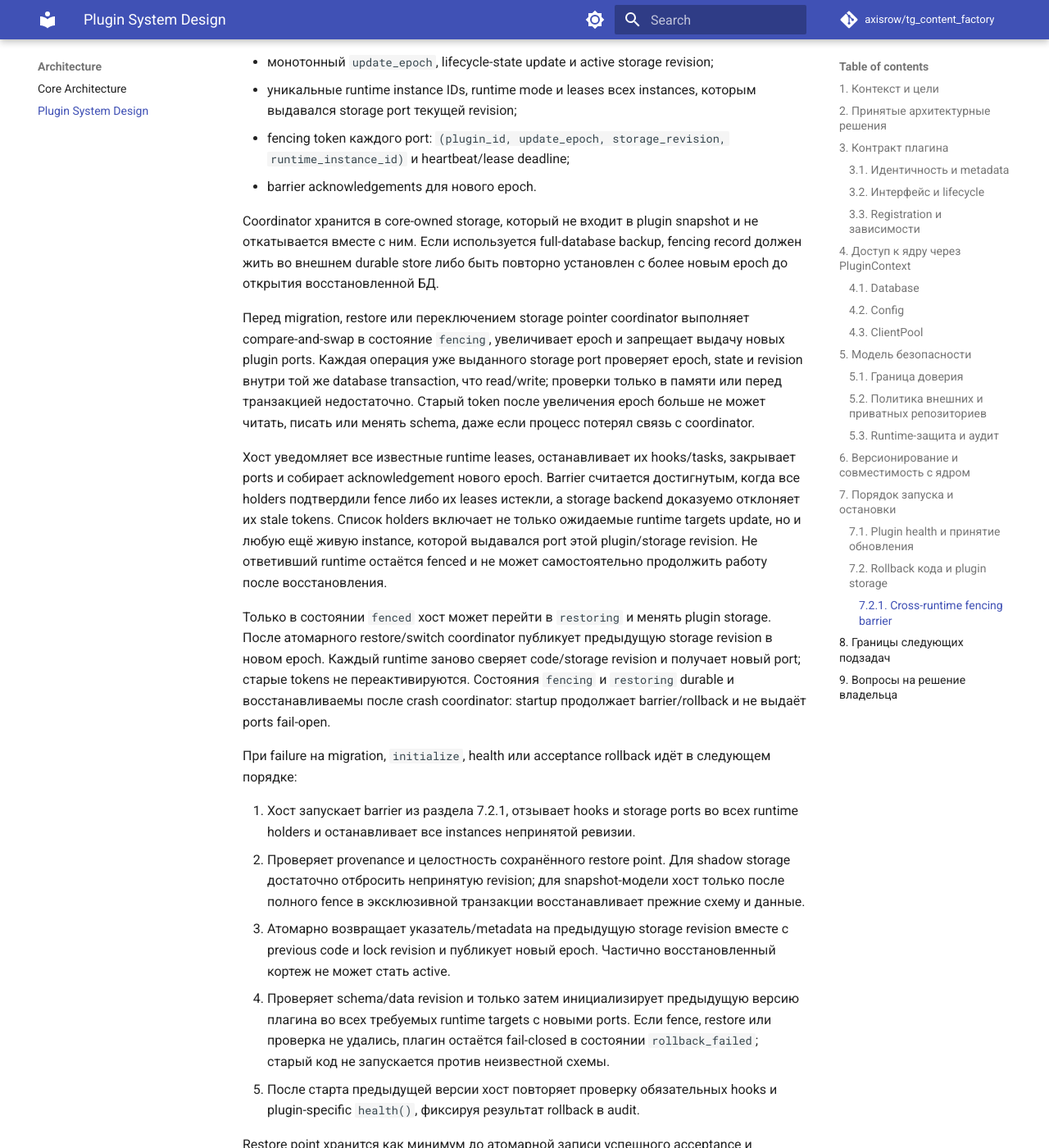
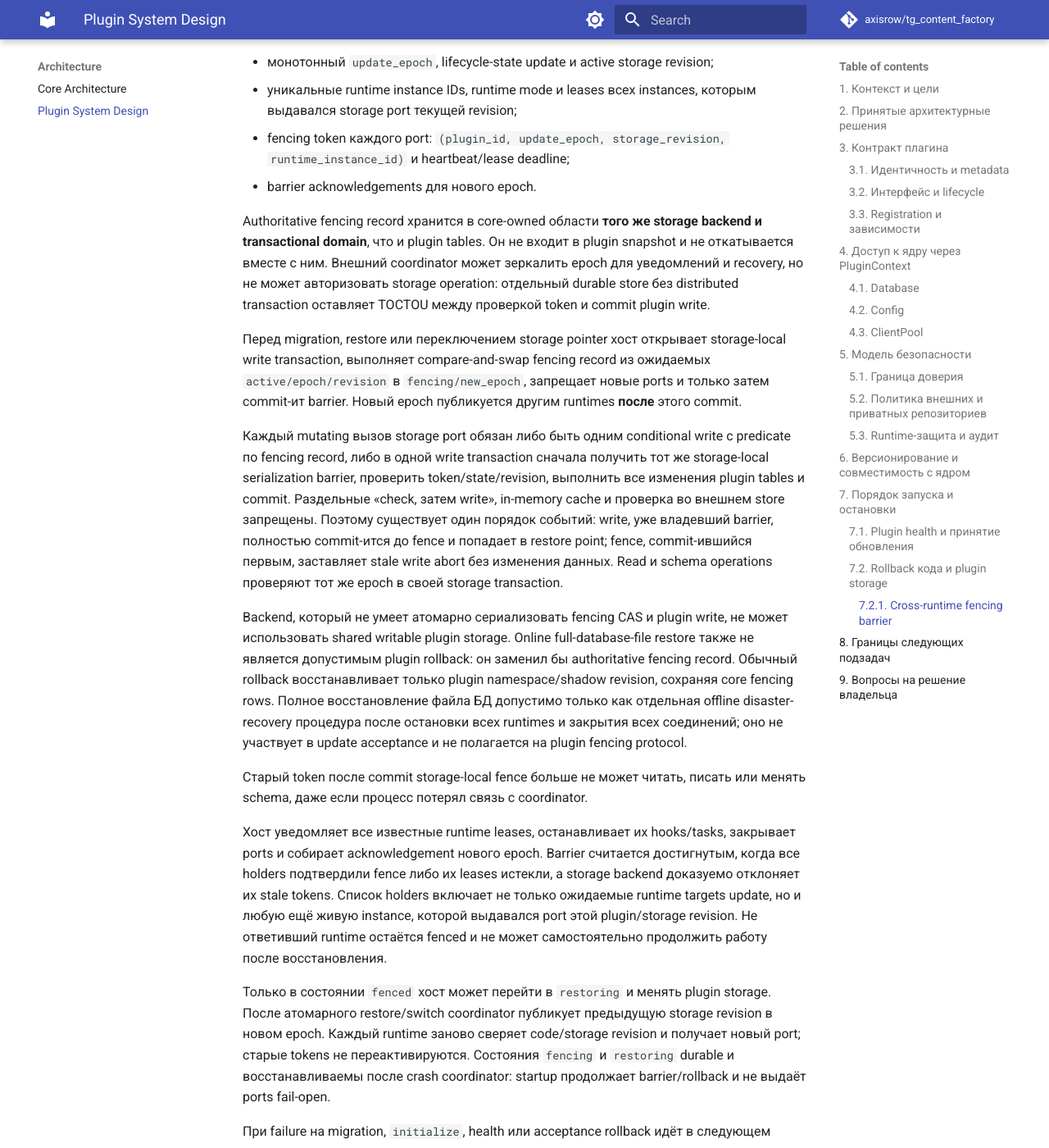
Before and after one commit to axisrow/tg_content_factory, an MkDocs documentation site: the page built from docs/design/plugin-system.md, in a window 1280 px wide and 1400 px high, scrolled down 12034 px. Shown: the whole window at 82% size. Built offline with MkDocs 1.6.1 and Material for MkDocs 9.7.7, drawn with Linux system fonts in a browser that asks for light colours; comment, search, counter and statistics services are not loaded; some of the changed text lies outside the part shown.

Commit message:
docs: make plugin storage fencing atomic

```diff
--- a/docs/design/plugin-system.md
+++ b/docs/design/plugin-system.md
@@ -413,18 +413,40 @@ rollback координируются не process-local lock, а shared durable
   runtime_instance_id)` и heartbeat/lease deadline;
 - barrier acknowledgements для нового epoch.
 
-Coordinator хранится в core-owned storage, который не входит в plugin snapshot
-и не откатывается вместе с ним. Если используется full-database backup, fencing
-record должен жить во внешнем durable store либо быть повторно установлен с
-более новым epoch до открытия восстановленной БД.
+Authoritative fencing record хранится в core-owned области **того же storage
+backend и transactional domain**, что и plugin tables. Он не входит в plugin
+snapshot и не откатывается вместе с ним. Внешний coordinator может зеркалить
+epoch для уведомлений и recovery, но не может авторизовать storage operation:
+отдельный durable store без distributed transaction оставляет TOCTOU между
+проверкой token и commit plugin write.
 
-Перед migration, restore или переключением storage pointer coordinator
-выполняет compare-and-swap в состояние `fencing`, увеличивает epoch и запрещает
-выдачу новых plugin ports. Каждая операция уже выданного storage port проверяет
-epoch, state и revision внутри той же database transaction, что read/write;
-проверки только в памяти или перед транзакцией недостаточно. Старый token после
-увеличения epoch больше не может читать, писать или менять schema, даже если
-процесс потерял связь с coordinator.
+Перед migration, restore или переключением storage pointer хост открывает
+storage-local write transaction, выполняет compare-and-swap fencing record из
+ожидаемых `active/epoch/revision` в `fencing/new_epoch`, запрещает новые ports и
+только затем commit-ит barrier. Новый epoch публикуется другим runtimes **после**
+этого commit.
+
+Каждый mutating вызов storage port обязан либо быть одним conditional write с
+predicate по fencing record, либо в одной write transaction сначала получить
+тот же storage-local serialization barrier, проверить token/state/revision,
+выполнить все изменения plugin tables и commit. Раздельные «check, затем write»,
+in-memory cache и проверка во внешнем store запрещены. Поэтому существует один
+порядок событий: write, уже владевший barrier, полностью commit-ится до fence и
+попадает в restore point; fence, commit-ившийся первым, заставляет stale write
+abort без изменения данных. Read и schema operations проверяют тот же epoch в
+своей storage transaction.
+
+Backend, который не умеет атомарно сериализовать fencing CAS и plugin write, не
+может использовать shared writable plugin storage. Online full-database-file
+restore также не является допустимым plugin rollback: он заменил бы
+authoritative fencing record. Обычный rollback восстанавливает только plugin
+namespace/shadow revision, сохраняя core fencing rows. Полное восстановление
+файла БД допустимо только как отдельная offline disaster-recovery процедура
+после остановки всех runtimes и закрытия всех соединений; оно не участвует в
+update acceptance и не полагается на plugin fencing protocol.
+
+Старый token после commit storage-local fence больше не может читать, писать
+или менять schema, даже если процесс потерял связь с coordinator.
 
 Хост уведомляет все известные runtime leases, останавливает их hooks/tasks,
 закрывает ports и собирает acknowledgement нового epoch. Barrier считается
@@ -450,9 +472,11 @@ startup продолжает barrier/rollback и не выдаёт ports fail-op
    storage достаточно отбросить непринятую revision; для snapshot-модели хост
    только после полного fence в эксклюзивной транзакции восстанавливает прежние
    схему и данные.
-3. Атомарно возвращает указатель/metadata на предыдущую storage revision вместе
-   с previous code и lock revision и публикует новый epoch. Частично
-   восстановленный кортеж не может стать active.
+3. В одной storage transaction возвращает указатель на предыдущую revision и
+   переводит fencing record в `active/new_epoch`. После commit durable
+   activation record связывает её с previous code и lock revision, и только
+   затем epoch публикуется runtimes. Частично восстановленный кортеж не может
+   получить ports или стать active.
 4. Проверяет schema/data revision и только затем инициализирует предыдущую
    версию плагина во всех требуемых runtime targets с новыми ports. Если fence,
    restore или проверка не удались, плагин остаётся fail-closed в состоянии
```
